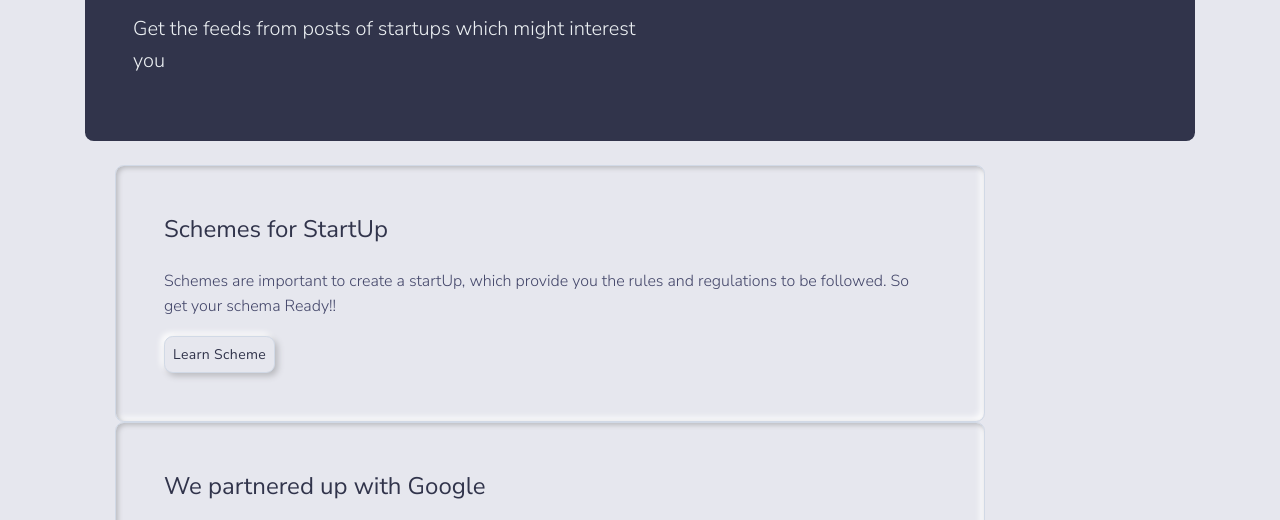
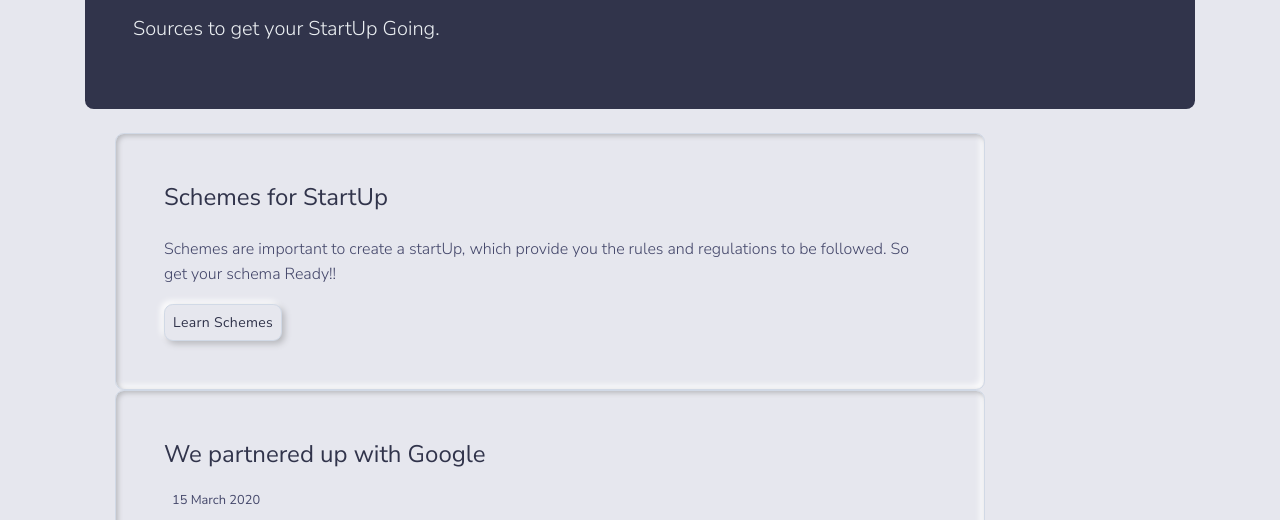
Before and after one commit to Tense-Turtles/codefury5.0, a website: page frontend/Mentorship/guidence.html in a window 1280 px wide. Shown: the part 230-750 px from the top of the page. Drawn offline with Linux system fonts and the light colour scheme.

```diff
--- a/frontend/Mentorship/guidence.html
+++ b/frontend/Mentorship/guidence.html
@@ -52,17 +52,20 @@
         <div class="p-4 p-md-5 mb-4 text-white rounded bg-dark">
             <div class="col-md-6 px-0">
                 <h1 class="display-4 fst-italic">Resources</h1>
-                <p class="lead my-3">Get the feeds from posts of startups which might interest you</p>
+                <p class="lead my-3">Sources to get your StartUp Going.</p>
             </div>
         </div>
             <div class="col-12">
-                <div class="col-12 col-lg-10">
-                    <div class="card bg-primary shadow-inset border-light">
-                        <div class="card-body p-5">
+                <div class="col-12 col-lg-10 align-items-center justify-content-between">
+                    <div class="card bg-primary shadow-inset border-light align-items-center justify-content-between">
+                        <div class="card-body p-5 align-items-center justify-content-between">
                             <h3 class="h4 card-title mb-3">Schemes for StartUp</h3>
                             <p class="card-text mt-4">Schemes are important to create a startUp, which provide you the rules and regulations to be followed. So get your schema Ready!!</p>
                             <div class="d-flex align-items-center">
-                                <a href="#" class="btn btn-primary btn-sm mr-3">Learn Scheme</a>
+
+                                <a href="#" class="btn btn-primary btn-sm mr-3">Learn Schemes</a>
+
+
                             </div>
                         </div>
                     </div>
```
